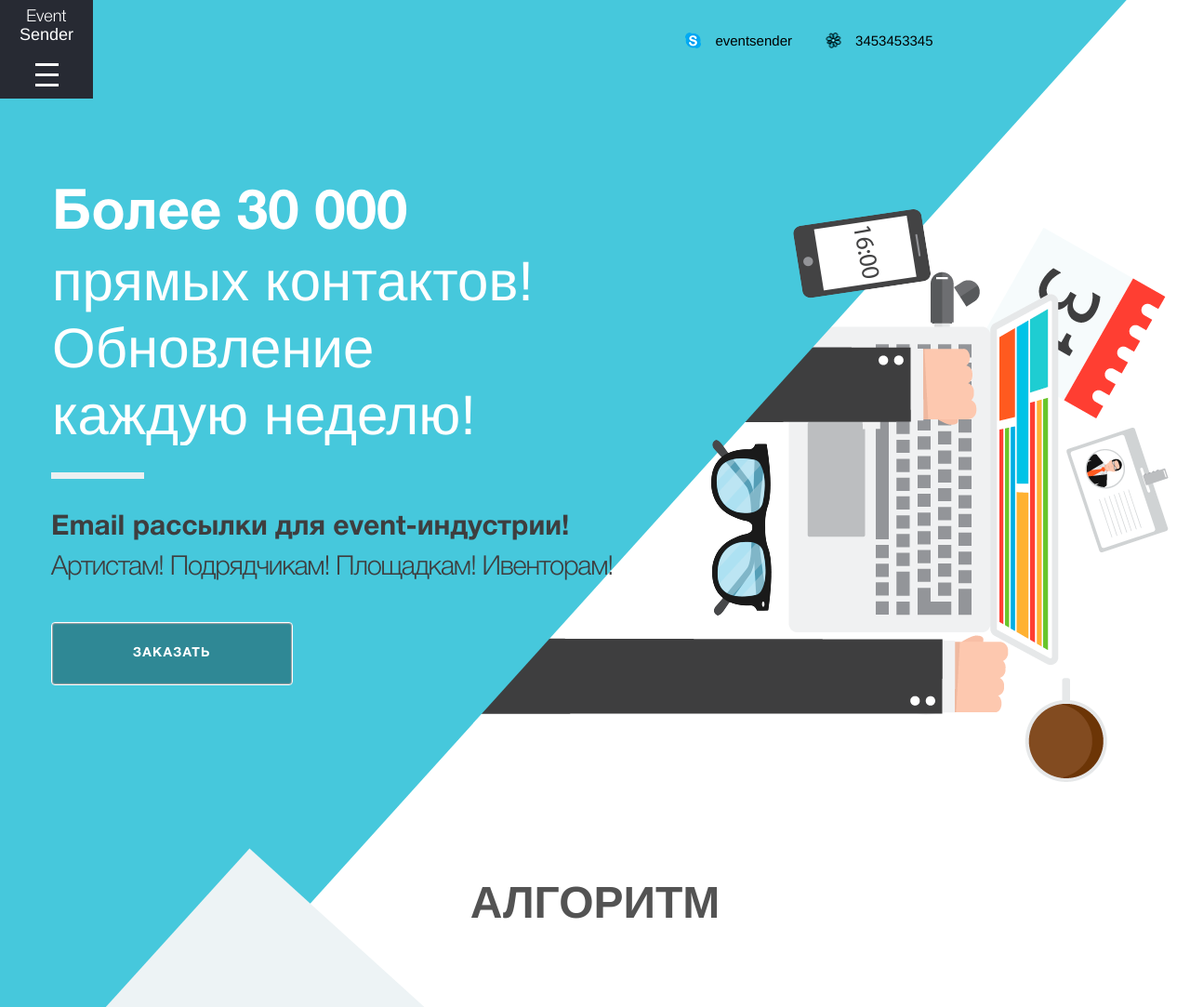
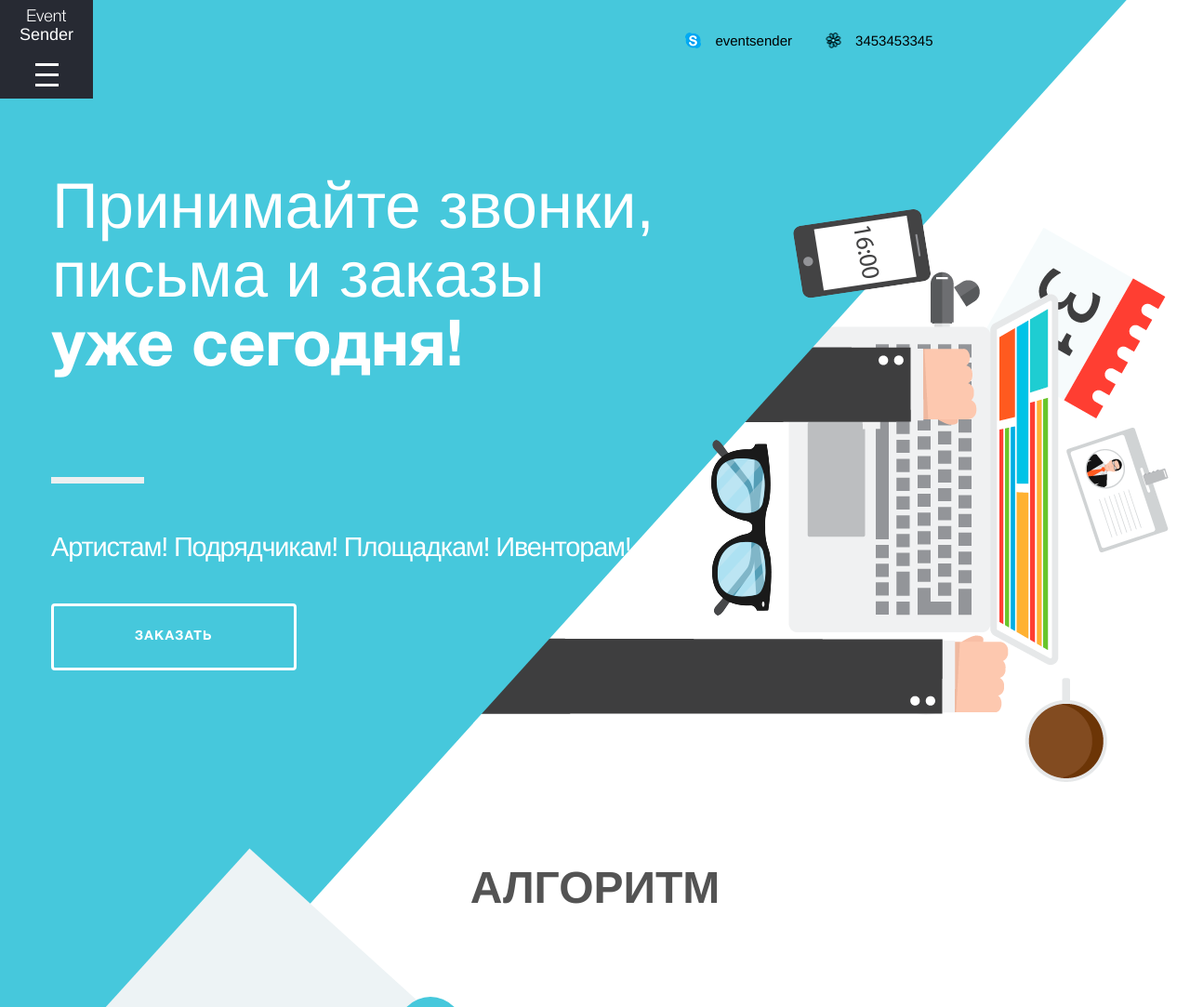
Before and after one commit to RadiksMan/event_sender, a PHP site: page /process.php in a window 1280 px wide. Shown: the top 1083 px of the page at 93% size. Run offline with PHP 8.4, Linux system fonts and the light colour scheme; style sheets or scripts are compiled from the project's sources; some libraries are stand-ins or nearby versions.

Commit message:
addd head slide

```diff
--- a/css/radion.css
+++ b/css/radion.css
@@ -7,6 +7,38 @@
   bottom: 0;
   z-index: 1;
   overflow: hidden;
+}
+
+.fon .more_slide {
+  position: relative;
+  z-index: 5;
+}
+
+.fon .slide {
+  opacity: 0;
+  -webkit-transition: all ease-out .3s;
+  -moz-transition: all ease-out .3s;
+  -o-transition: all ease-out .3s;
+  transition: all ease-out .3s;
+  z-index: 2;
+}
+
+.fon .slide.active {
+  opacity: 1;
+}
+
+.fon .slider_1_image {
+  position: absolute;
+  right: 14%;
+  top: 141px;
+  z-index: 1;
+}
+
+.fon .slider_3_image {
+  position: absolute;
+  right: 14%;
+  top: 232px;
+  z-index: 1;
 }
 
 .fon .blue-block {
@@ -175,15 +207,15 @@
   width: 100%;
   max-width: 1170px;
   margin: 0 auto;
-  padding-top: 181px;
+  padding-top: 103px;
   padding-bottom: 206px;
 }
 
 .top_section .top_section_item {
   color: #fff;
   font-weight: 100;
-  font-size: 60rem;
-  line-height: 72rem;
+  font-size: 69rem;
+  line-height: 74rem;
   position: relative;
   max-height: 300px;
 }
@@ -208,8 +240,8 @@
 .top_section .top_section_middle .tsm_bottom {
   padding-top: 14px;
   font-size: 29rem;
-  font-weight: 300;
   letter-spacing: -1.2rem;
+  color: white;
 }
 
 .top_section .top_section_bottom {
@@ -227,17 +259,13 @@
   text-transform: uppercase;
   display: inline-block;
   text-align: center;
-  background-color: #2f8895;
-  border: 1px solid white;
+  border: 3px solid white;
   -webkit-border-radius: 4px;
   -moz-border-radius: 4px;
   border-radius: 4px;
   padding: 26px 87px;
   font-weight: bold;
   letter-spacing: 1.2rem;
-  -webkit-box-shadow: inset 0px 0px 1px 1px #a0a3a4;
-  -moz-box-shadow: inset 0px 0px 1px 1px #a0a3a4;
-  box-shadow: inset 0px 0px 1px 1px #a0a3a4;
   -webkit-transition: all ease .2s;
   -moz-transition: all ease .2s;
   -o-transition: all ease .2s;
@@ -246,11 +274,7 @@
 }
 
 .top_section .order_button a:hover {
-  -webkit-box-shadow: none;
-  -moz-box-shadow: none;
-  box-shadow: none;
-  border: 1px solid #2f8895;
-  color: #2f8895;
+  color: #46c8dc;
   background-color: #fff;
 }
 
--- a/header.php
+++ b/header.php
@@ -124,21 +124,31 @@
 <body>
 	<?partial('zHiddenBlock');?>
 	<div class="fon">
-		<div class="blue-block">
+		<div class="more_slide">
+
+			<div class="slider_1 slide " data-slide="2">
+				<div class="slider_1_image">
+					<img src="images/top_slide_1.png" alt="">
+				</div>
+			</div>
+			<div class="slider_3 slide" data-slide="3">
+				<div class="slider_3_image">
+					<img src="images/top_slide_3.png" alt="">
+				</div>
+			</div>
+			<div class="top_section_animated">
+				<div class="slider_2 slide active" data-slide="1">
+					<div class="top_img_tel"><img src="images/top_img_tel.png" alt=""></div>
+				</div>
+			</div>
 		</div>
+		<div class="blue-block"></div>
 		<div class="grey-block"></div>
 		<div class="top_section_animated">
-			<div class="slider_1">
-
-			</div>
-			<div class="slider_2">
+			<div class="slider_2 slide active" data-slide="1">
 				<div class="top_img_hands"><img src="images/top_img_hands.png" alt=""></div>
 				<div class="top_img_mac"><img src="images/top_img_mac.png" alt=""></div>
-				<div class="top_img_tel"><img src="images/top_img_tel.png" alt=""></div>
 				<div class="top_img_glass"><img src="images/top_img_glass.png" alt=""></div>
-			</div>
-			<div class="slider_3">
-
 			</div>
 		</div>
 	</div>
--- a/js/radion.js
+++ b/js/radion.js
@@ -6,14 +6,18 @@ function top_slick(){
         autoplay:true,
         verticalSwiping:false,
         swipe:false,
-        responsive:true
+        responsive:true,
+    });
+    $('.top_section_slider_wrap').on('afterChange', function (event, slick, currentSlide, nextSlide){
+        $('.slide').removeClass('active');
+        $('.slide[data-slide='+(currentSlide+1)+']').addClass('active');
     });
 }
 
 function topAnimated(){
     setTimeout(function(){
         $('.top_section_animated').addClass("animated");
-    },1500)
+    },1000)
 }
 $(document).ready(function(){
     top_slick();
--- a/partials/top.php
+++ b/partials/top.php
@@ -3,16 +3,16 @@
         <div class="top_section_slider">
             <div class="top_section_slider_wrap">
                 <div class="top_section_item">
+                    <p>Принимайте звонки,</p>
+                    <p>письма и заказы</p>
+                    <p><b>уже сегодня!</b></p>
+                    <p class="hidden">1</p>
+                </div>
+                <div class="top_section_item">
                     <p><b>Более 30 000 </b></p>
                     <p>прямых контактов! </p>
                     <p>Обновление </p>
                     <p>каждую неделю!</p>
-                </div>
-                <div class="top_section_item">
-                    <p>Принимайте звонки,</p>
-                    <p>письма и заказы</p>
-                    <p><b>уже сегодня!</b></p>
-                    <p class="hidden">1</p>
                 </div>
                 <div class="top_section_item">
                     <p>Расширьте географию </p>
@@ -23,11 +23,11 @@
             </div>
         </div>
         <div class="top_section_middle">
-            <div class="tsm_top">
+<!--             <div class="tsm_top">
                 <p>Email рассылки для event-индустрии!</p>
-            </div>
+            </div> -->
             <div class="tsm_bottom">
-                <p>Артистам! Подрядчикам! Площадкам! Ивенторам!</p>
+                <p><b>Артистам! Подрядчикам! Площадкам! Ивенторам!</b></p>
             </div>
         </div>
         <div class="top_section_bottom">
--- a/sass/radion.scss
+++ b/sass/radion.scss
@@ -1,9 +1,18 @@
 /*blue block*/
 .fon{position: absolute;top: 0;left:0;right: 0;bottom: 0;z-index: 1;overflow: hidden;
+    .more_slide{position: relative;z-index: 5;}
+    .slide{opacity: 0;transition:all ease-out .3s;z-index: 2}
+    .slide.active{opacity: 1;}
+
+    .slider_1_image{position: absolute;right: 14%;top: 141px;z-index: 1;}
+    .slider_3_image{position: absolute;right: 14%;top: 232px;z-index: 1;}
+
     .blue-block{position: absolute;top: -998.6rem;right: 54.6%;background-color: #46c8dc;height: 3000px;width: 80%;z-index: 1;transform: rotate(42.1deg);}
     .grey-block{transform: rotate(-47.8deg);top: 10.3%;left: 85%;width: 1021px;position: absolute;background-color: #edf3f5;height: 5000px;z-index: 1}
 
     .top_section_animated{position: relative;
+
+
         .top_img_hands{position: absolute;top: 227px;left: 0;transition:left ease .5s,opacity ease .7s;opacity: 0;}
         .top_img_mac{position: absolute;top: 227px;right: -10%;z-index: -1;transition:right ease .5s,opacity ease .7s;opacity: 0;}
         .top_img_tel{position: absolute;top: -10%;right: 700px;z-index: 1;transition:right ease .5s,top ease .5s,opacity ease .7s;opacity: 0;}
@@ -48,20 +57,20 @@
 
 /*top*/
 .top_section{
-    .top_section_wrap{font-size: 30rem;color: #3e3e3f;width: 100%;max-width: 1170px;margin: 0 auto;padding-top: 181px;padding-bottom: 206px;}
+    .top_section_wrap{font-size: 30rem;color: #3e3e3f;width: 100%;max-width: 1170px;margin: 0 auto;padding-top: 103px;padding-bottom: 206px;}
 
-    .top_section_item{color: #fff;font-weight: 100;font-size: 60rem;line-height: 72rem;position: relative;max-height: 300px;
+    .top_section_item{color: #fff;font-weight: 100;font-size: 69rem;line-height: 74rem;position: relative;max-height: 300px;
         b{font-weight: bold;}
         p.hidden{opacity: 0;background-color: red;}
     }
     .top_section_middle{padding-top: 74px;
         .tsm_top{font-weight: bold;}
-        .tsm_bottom{padding-top: 14px;font-size: 29rem;font-weight: 300;letter-spacing: -1.2rem;}
+        .tsm_bottom{padding-top: 14px;font-size: 29rem;letter-spacing: -1.2rem;color: white;}
     }
     .top_section_bottom{padding-top: 44px;}
     .order_button{position: relative;
-        a{text-decoration: none;font-size: 14rem;color: #ffffff;text-transform: uppercase;display: inline-block;text-align: center;background-color: #2f8895;border:1px solid white;border-radius: 4px;padding: 26px 87px;font-weight: bold;letter-spacing: 1.2rem;box-shadow: inset 0px 0px 1px 1px #a0a3a4;transition:all ease .2s;display: inline-block;
-            &:hover{box-shadow: none;border:1px solid #2f8895;color: #2f8895;background-color: #fff;}
+        a{text-decoration: none;font-size: 14rem;color: #ffffff;text-transform: uppercase;display: inline-block;text-align: center;border:3px solid white;border-radius: 4px;padding: 26px 87px;font-weight: bold;letter-spacing: 1.2rem;transition:all ease .2s;display: inline-block;
+            &:hover{color: #46c8dc;background-color: #fff;}
         }
         span{}
         &:active{top: 2px;}
```
Also changed, not shown: images/top_slide_1.png (added), images/top_slide_3.png (added).
